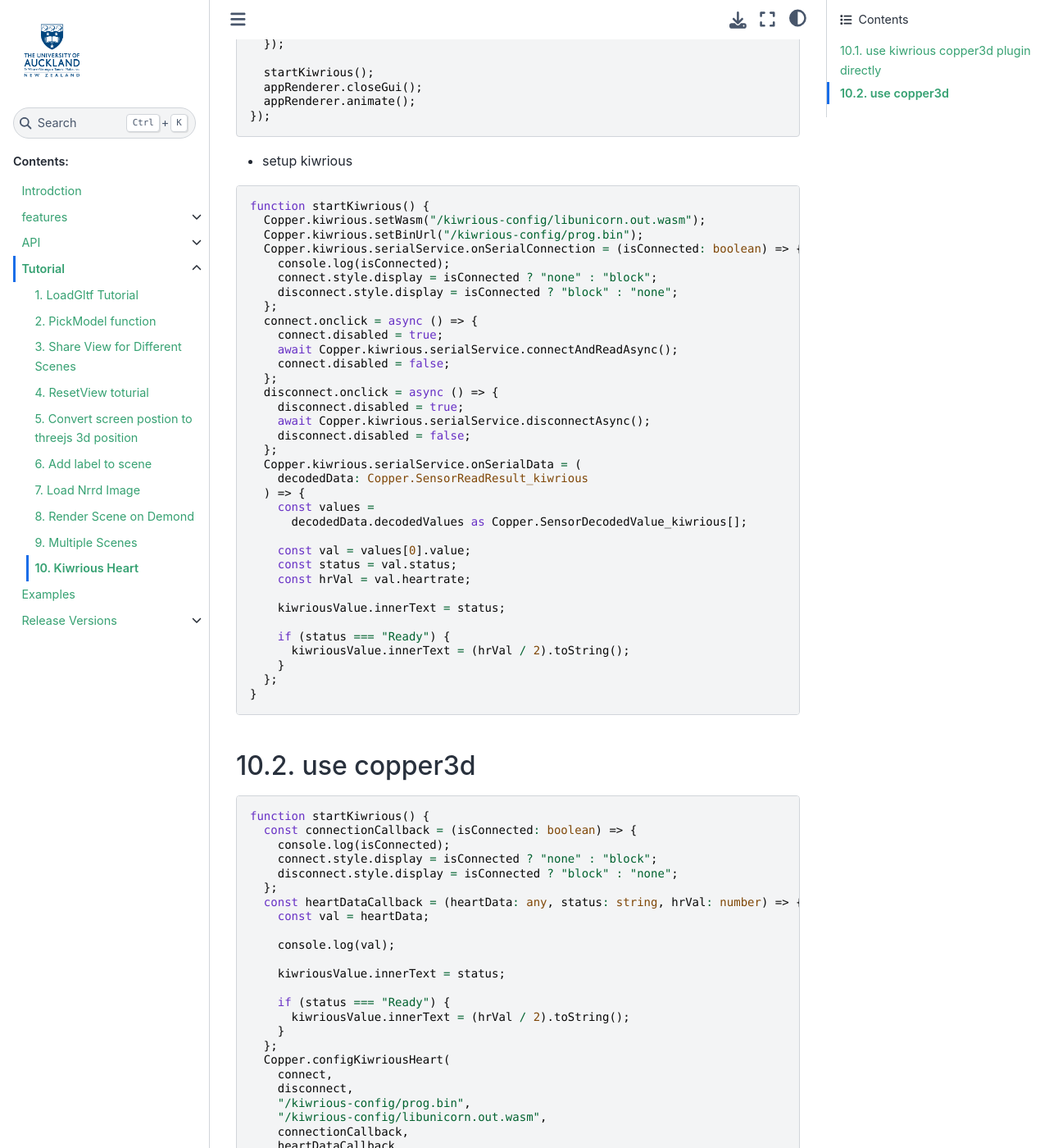
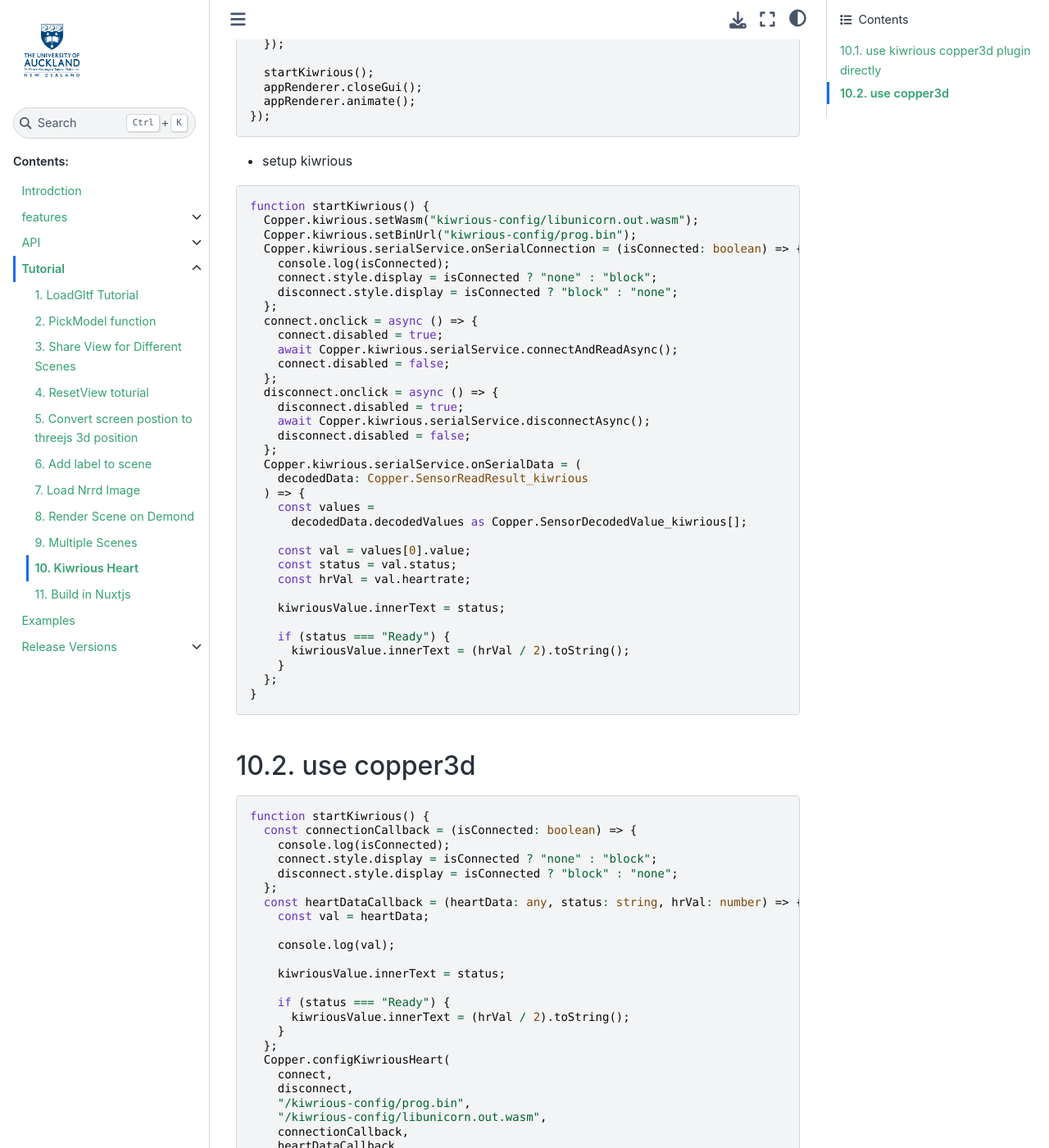
Before and after one commit to LinkunGao/GltfLoader-Plugin, a Sphinx documentation site: the page built from docs/source/tutorial/10_kiwriousHeart.md, in a window 1280 px wide and 1400 px high, scrolled down 1302 px. Shown: the whole window at 82% size. Built offline with Sphinx 7.4.7 and the Sphinx Book theme 1.1.4, drawn with Linux system fonts in a browser that asks for light colours; some of the changed text lies outside the part shown.

Commit message:
update docs

````diff
--- a/docs/source/conf.py
+++ b/docs/source/conf.py
@@ -22,7 +22,7 @@ copyright = '2022, LinkunGao'
 author = 'LinkunGao'
 
 # The full version, including alpha/beta/rc tags
-release = 'v1.8.8'
+release = 'v1.8.10'
 
 
 # -- General configuration ---------------------------------------------------
--- a/docs/source/tutorial/10_kiwriousHeart.md
+++ b/docs/source/tutorial/10_kiwriousHeart.md
@@ -78,8 +78,8 @@ onMounted(() => {
 
 ```ts
 function startKiwrious() {
-  Copper.kiwrious.setWasm("/kiwrious-config/libunicorn.out.wasm");
-  Copper.kiwrious.setBinUrl("/kiwrious-config/prog.bin");
+  Copper.kiwrious.setWasm("kiwrious-config/libunicorn.out.wasm");
+  Copper.kiwrious.setBinUrl("kiwrious-config/prog.bin");
   Copper.kiwrious.serialService.onSerialConnection = (isConnected: boolean) => {
     console.log(isConnected);
     connect.style.display = isConnected ? "none" : "block";
--- a/docs/source/tutorial/index.rst
+++ b/docs/source/tutorial/index.rst
@@ -15,3 +15,4 @@ Tutorial
     08_renderOnDemond
     09_multipleScene
     10_kiwriousHeart
+    10_kiwriousInNuxtjs
````
Also changed, not shown: docs/source/features/04_kiwrious.md (+1 -1 lines), docs/source/tutorial/10_kiwriousInNuxtjs.rst (added, +18 -0 lines), 3 other files.
